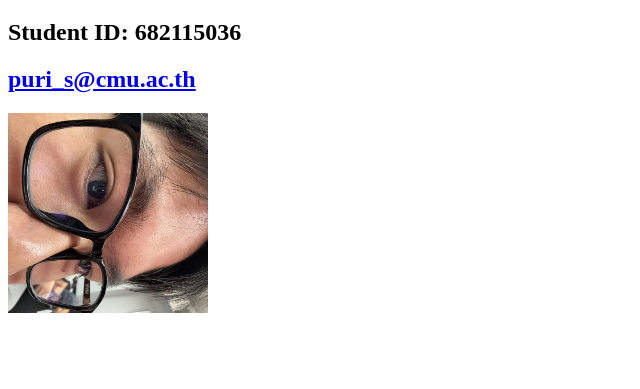
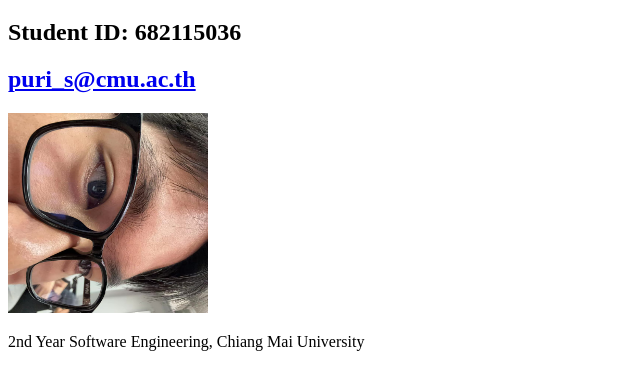
Before and after one commit to daydeda/se234-lab, a plain HTML site: page index.html in a window 1280 px wide. Shown: the part 61-450 px from the top of the page, without its empty margins (0-640 px from the left). Drawn offline with Linux system fonts and the light colour scheme.

Commit message:
add more puri's detail

```diff
--- a/index.html
+++ b/index.html
@@ -10,5 +10,6 @@
     <h2>Student ID: 682115036</h2>
     <h2><a href="mailto:puri_s@cmu.ac.th">puri_s@cmu.ac.th</a></h2>
     <img src="image.jpeg" alt="Puri Sangnawakit" width="200" height="200">
+    <p>2nd Year Software Engineering, Chiang Mai University</p>
 </body>
 </html>
```
